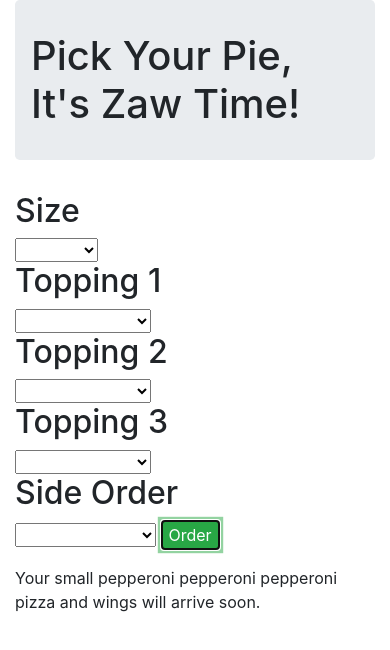
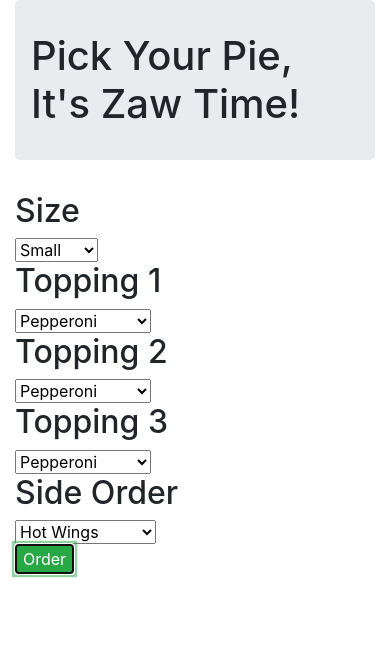
Before and after one commit to Connor85/Pizza, a plain HTML site: page index.html in a window 390 px wide. Both pictures are taken after a click on the button "Order". Drawn offline with Linux system fonts and the light colour scheme.

Commit message:
styling into correct rows

```diff
--- a/index.html
+++ b/index.html
@@ -11,12 +11,18 @@
   <div class="container">
     <h1 class="jumbotron">Pick Your Pie, It's Zaw Time!</h1>
     <form id="pizzaOrder">
+      <div class="row">
+        <div class="col-md-12">
           <h2>Size</h2>
           <select id="size" name="size">
             <option value="small">Small</option>
-        <option value="medium">medium</option>
+            <option value="medium">Medium</option>
             <option value="large">Large</option>
           </select>
+        </div>
+      </div>
+      <div class="row">
+        <div class="col-md-4">
           <h2>Topping 1</h2>
           <select id="toppingOne" name="toppingOne">
             <option value="pepperoni">Pepperoni</option>
@@ -26,6 +32,8 @@
             <option value="pinapple">Pinapple</option>
             <option value="greenPepper">Green Peppers</option>
           </select>
+        </div>
+        <div class="col-md-4">
           <h2>Topping 2</h2>
           <select id="toppingTwo" name="toppingTwo">
             <option value="pepperoni">Pepperoni</option>
@@ -35,6 +43,8 @@
             <option value="pinapple">Pinapple</option>
             <option value="greenPepper">Green Peppers</option>
           </select>
+        </div>
+        <div class="col-md-4">
           <h2>Topping 3</h2>
           <select id="toppingThree" name="toppingThree">
             <option value="pepperoni">Pepperoni</option>
@@ -44,13 +54,23 @@
             <option value="pinapple">Pinapple</option>
             <option value="greenPepper">Green Peppers</option>
           </select>
+        </div>
+      </div>
+        <div class="row">
+          <div class="col-md-12">
             <h2>Side Order</h2>
             <select id="sideOrder" name="sideOrder">
               <option value="wings">Hot Wings</option>
               <option value="breadSticks">Bread Sticks</option>
               <option value="cinnamon">Cinnamon Bites</option>
             </select>
+          </div>
+        </div>
+        <div class="row">
+          <div class="col-md-12">
             <button class="button btn-success"type="submit">Order</button>
+          </div>
+        </div>
       </form>
       <div id="result">
       </div>
--- a/js/scripts.js
+++ b/js/scripts.js
@@ -10,6 +10,17 @@ function Pizza (size,toppingOne, toppingTwo, toppingThree, sideOrder) {
 
 Pizza.prototype.order = function() {
   return "<p>" + "Your " + this.size + " " + this.toppingOne + " "+ this.toppingTwo + " " + this.toppingThree + " pizza " + "and " + this.sideOrder + " will arrive soon." + "</p>";
+}
+
+var price = 10
+var cost = function (prices){
+  if (size === medium){
+    return prices + 5
+  } else if (size === large){
+    return prices + 10
+  } else {
+    return prices
+  }
 }
 
 // user logic
@@ -26,7 +37,7 @@ $(document).ready(function(){
 
     var newPizza = new Pizza (inputtedSize, inputtedToppingOne, inputtedToppingTwo, inputtedToppingThree, inputtedSideOrder);
 
-    $("#result").append("<p>" + newPizza.order() + "</p>");
+    $("#result").append("<p>" + newPizza.order() + "$" + cost(price) + "</p>");
 
     $('#size').val(" ");
     $('#toppingOne').val(" ");
```
Lines whose indentation alone changed are shown as unchanged.
